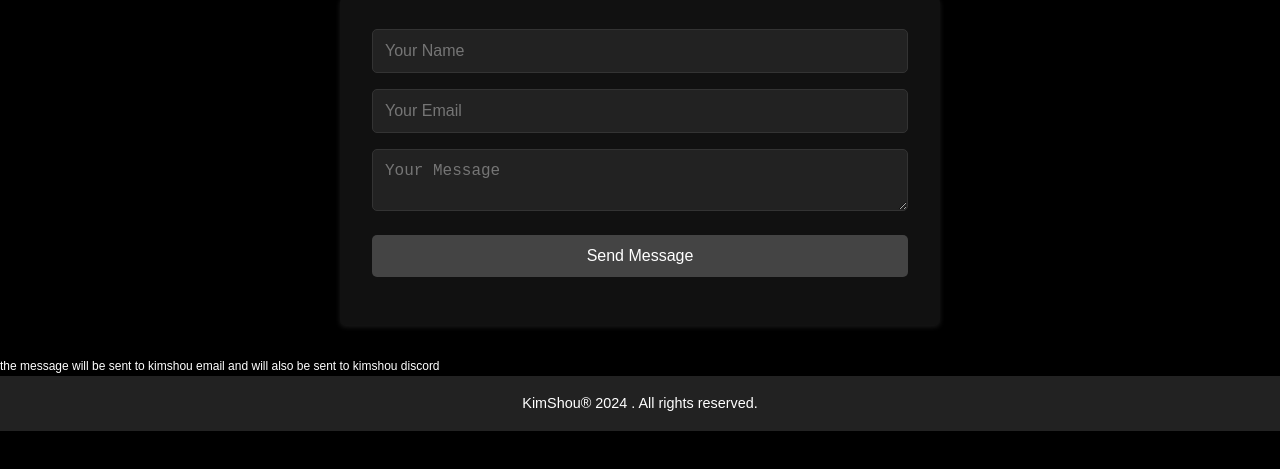
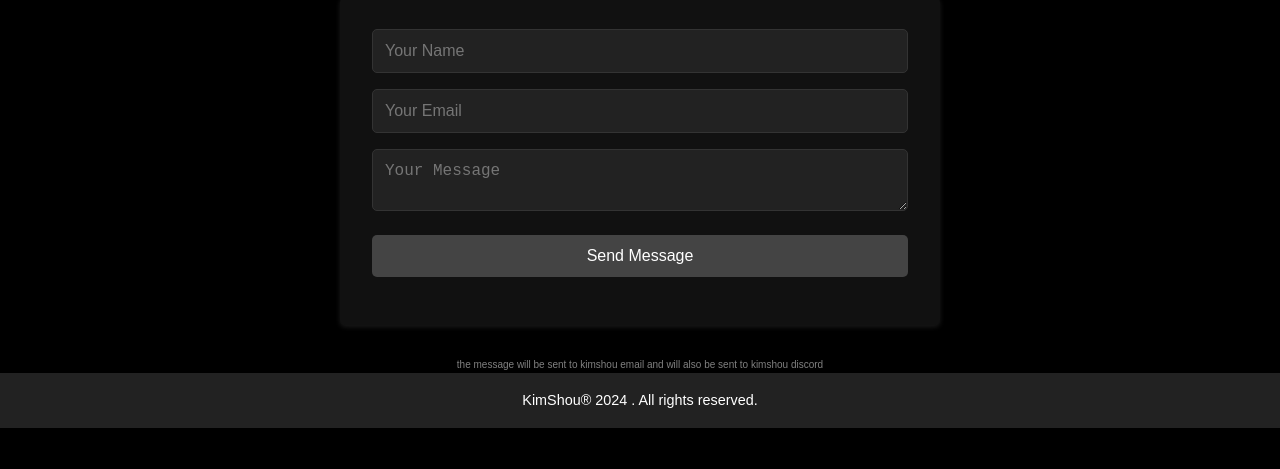
Before and after one commit to Tantinafir/kimshou, a plain HTML site: page contact.html in a window 1280 px wide. Shown: the part 199-668 px from the top of the page. Drawn offline with Linux system fonts and the light colour scheme.

Commit message:
Update contact.html

```diff
--- a/contact.html
+++ b/contact.html
@@ -33,8 +33,7 @@
       </form>
     </section>
   </main>
-  </p>
-        <p>the message will be sent to kimshou email and will also be sent to kimshou discord</p>
+        <p style="color: grey; font-size: 10px; text-align: center; height: 50;">the message will be sent to kimshou email and will also be sent to kimshou discord</p>
   <footer>
     <p>KimShou® 2024 . All rights reserved.</p>
   </footer>
```
